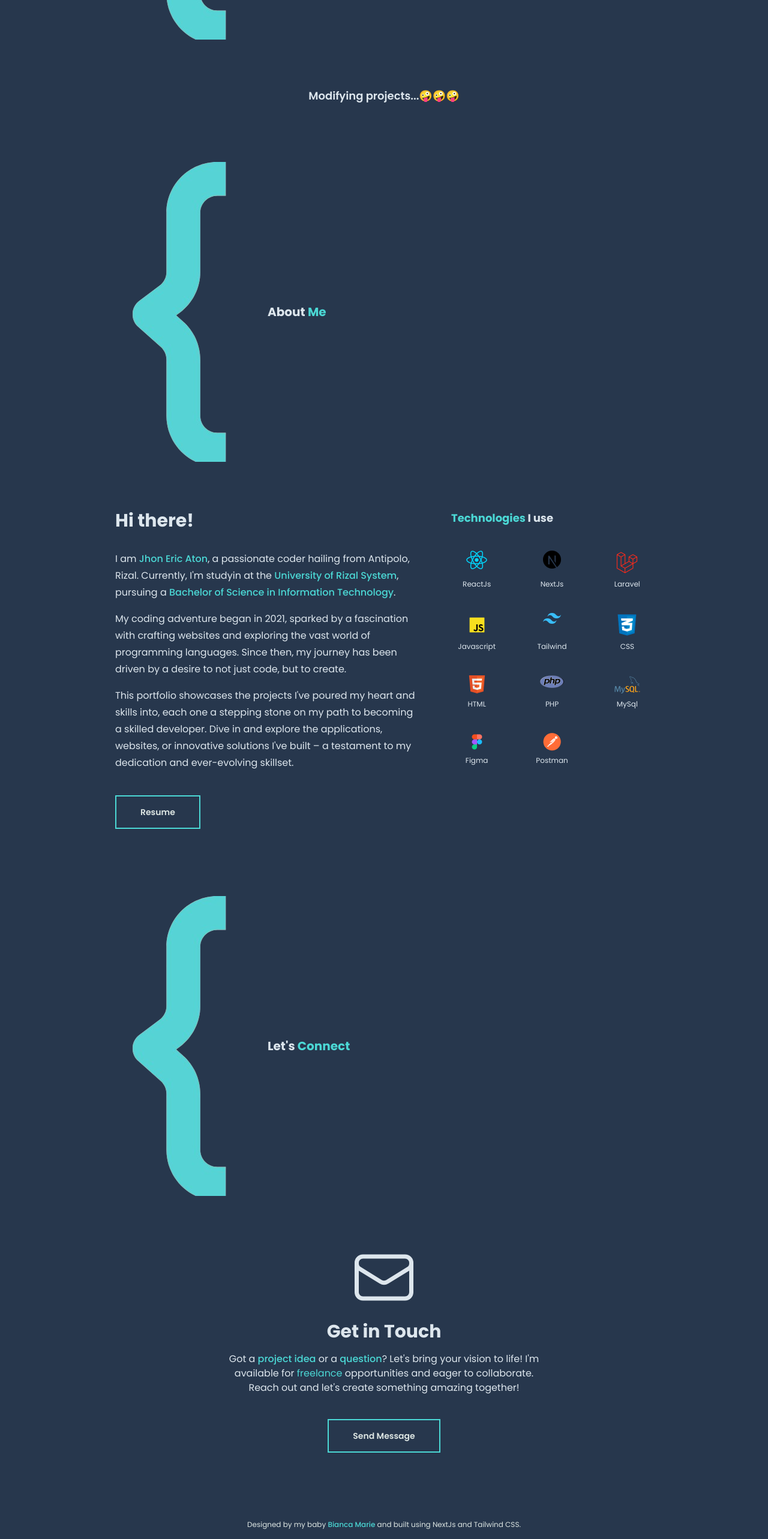
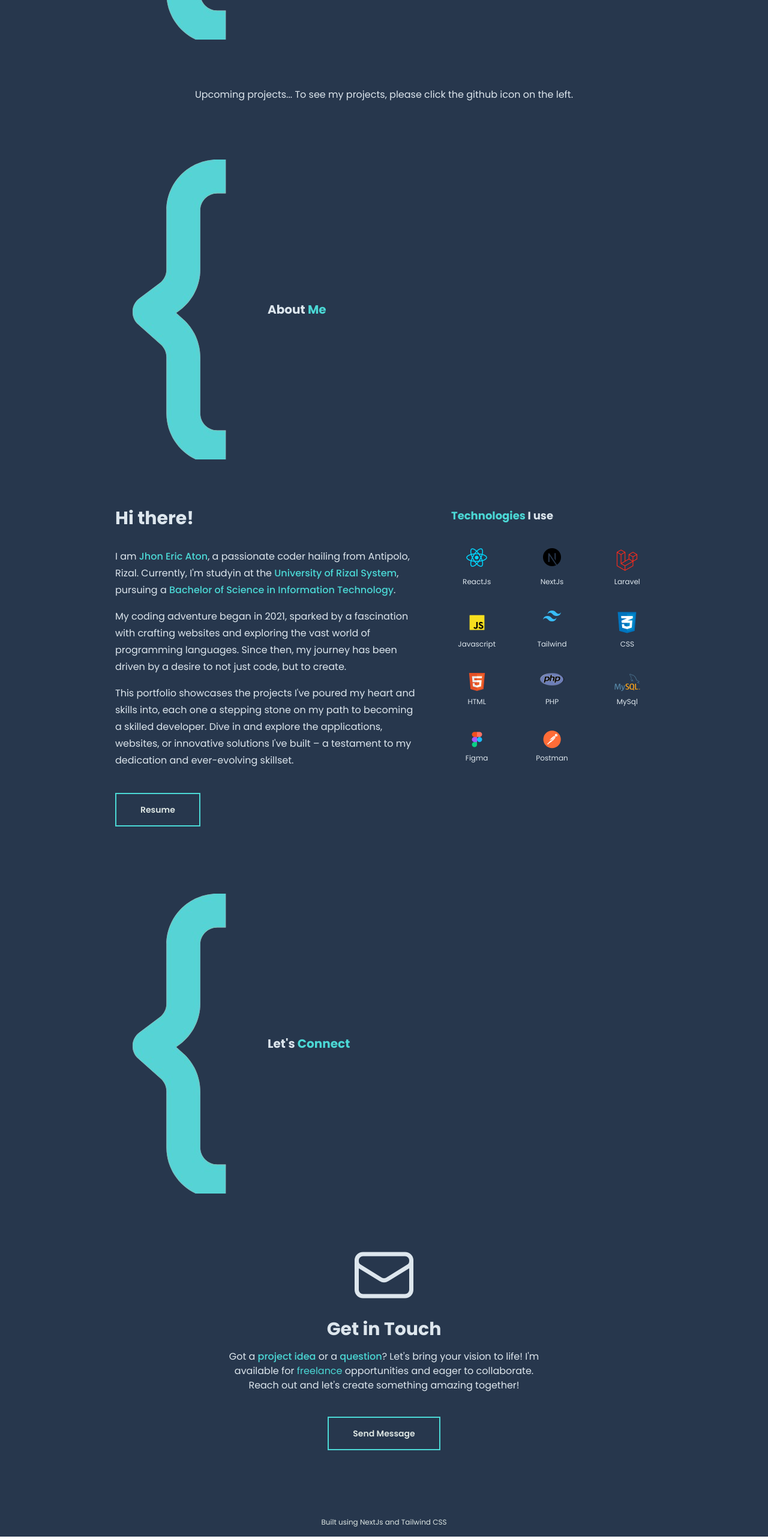
Before and after one commit to Jhoneric12/jhonericaton, a Next.js app: page / in a window 1280 px wide. Shown: the part 1234-3800 px from the top of the page at 60% size. Built offline with nearby package versions, Linux system fonts and the light colour scheme.

Commit message:
modified works

```diff
--- a/src/components/MyName.jsx
+++ b/src/components/MyName.jsx
@@ -18,9 +18,12 @@ export default function MyName() {
               <ImLinkedin2 className='text-main-color dark:text-title-color text-xl hover:text-accent-color dark:hover:text-accent-color transition duration-200'/>
           </Link>
       </div>
-       <h1 className='text-main-color dark:text-text-color text-[0.5rem] md:text-xs min-w-full'>
+       {/* <h1 className='text-main-color dark:text-text-color text-[0.5rem] md:text-xs min-w-full'>
             Designed by my baby <Link href={'https://github.com/biancavictorino'} target='blank' className='text-accent-color hover:translate-y-[-5px] font-medium'>
             Bianca Marie</Link> and built using NextJs and Tailwind CSS.
+       </h1> */}
+       <h1 className='text-main-color dark:text-text-color text-[0.5rem] md:text-xs min-w-full'>
+           Built using NextJs and Tailwind CSS
        </h1>
     </div>
   )
--- a/src/components/Works.jsx
+++ b/src/components/Works.jsx
@@ -9,7 +9,7 @@ export default function Works() {
             subTitle={'Works'}
         />
         <div className='text-center py-20'>
-            <h1 className='text-main-color dark:text-title-color font-semibold text-lg'>Modifying projects...🤪🤪🤪</h1>
+            <h1 className='text-main-color dark:text-title-color font-regular'>Upcoming projects... To see my projects, please click the github icon on the left.</h1>
         </div>
     </section>
   )
```
